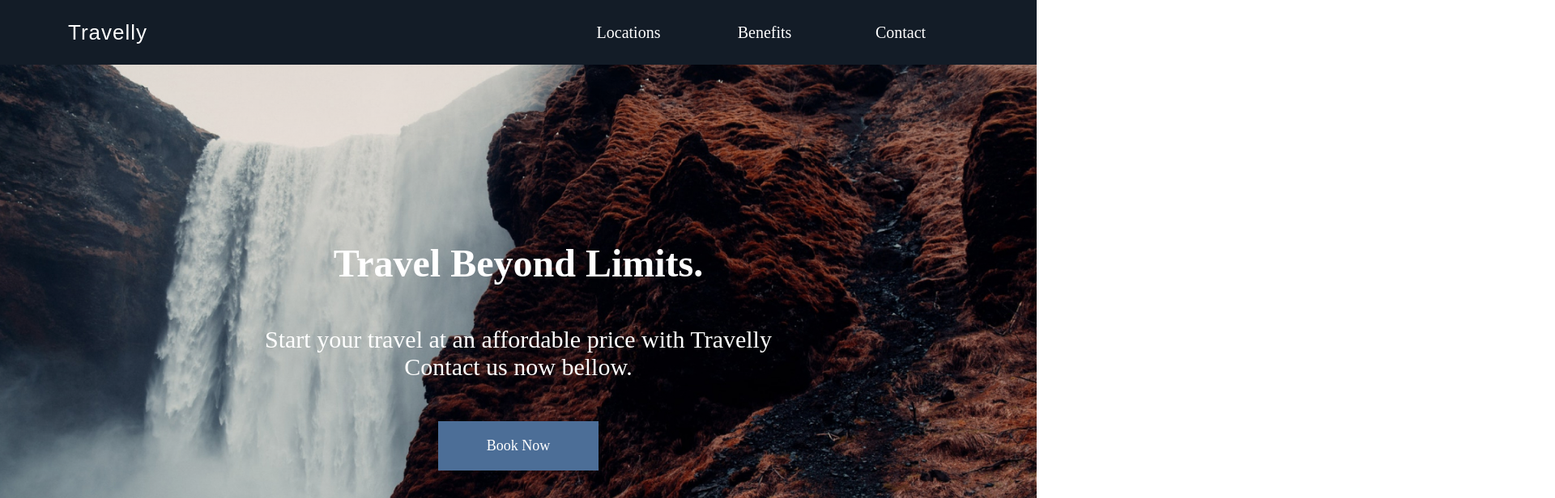
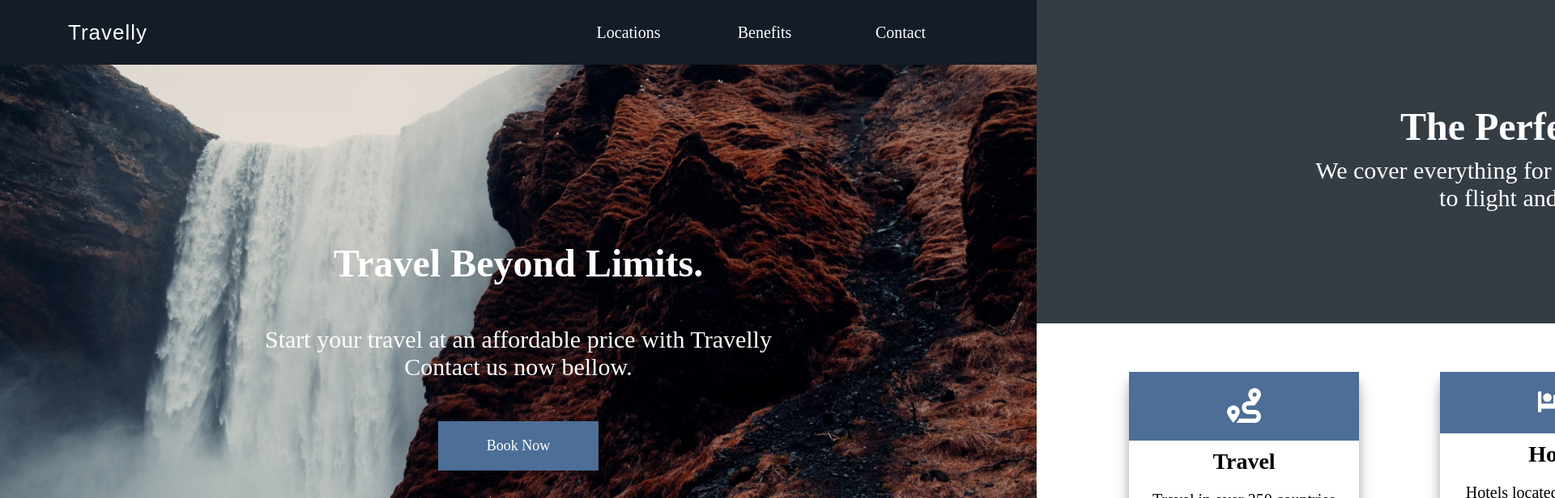
Before and after one commit to your-website/travelly, a React (Create React App) app: page / in a window 1280 px wide. Shown: the top 616 px of the page at 81% size, 1920 px wide, since content can reach past the window. Built offline with nearby package versions, Linux system fonts and the light colour scheme; a web font is replaced by a local one.

Commit message:
7. add position for components

```diff
--- a/src/components/Benefits.js
+++ b/src/components/Benefits.js
@@ -44,7 +44,7 @@ const BenefitsStyle = styled.section`
   header {
     background: #343c44;
     padding: 3rem;
-    min-height: 30vh;
+    min-height: 50vh;
     display: flex;
     flex-direction: column;
     justify-content: center;
@@ -63,6 +63,6 @@ const Cards = styled.div`
   margin: auto;
   display: flex;
   flex-wrap: wrap;
-  min-height: 70vh;
+  min-height: 50vh;
   align-items: center;
 `;
--- a/src/pages/Main.js
+++ b/src/pages/Main.js
@@ -52,30 +52,30 @@ const StyleFooter = styled.div`
 `;
 const LocationStyle = styled(motion.div)`
   position: absolute;
-  top: 0%;
+  top: 100%;
   left: 0;
   width: 100%;
-  z-index: 3;
+  z-index: 2;
   background-color: #fff;
 `;
 const BenefitsStyle = styled(motion.div)`
   position: absolute;
   top: 0%;
-  left: 0;
+  left: 100%;
   width: 100%;
-  z-index: 2;
+  z-index: 3;
 `;
 const HeroStyle = styled(motion.div)`
   position: absolute;
   top: 10%;
   left: 0;
   width: 100%;
-  z-index: 4;
+  z-index: 1;
 `;
 const ContactStyle = styled(motion.div)`
   position: absolute;
   top: 0%;
-  left: 0;
+  right: 100%;
   width: 100%;
-  z-index: 1;
+  z-index: 4;
 `;
```
Also changed, not shown: 1 other file (tests, documents, lock files or other folders).
